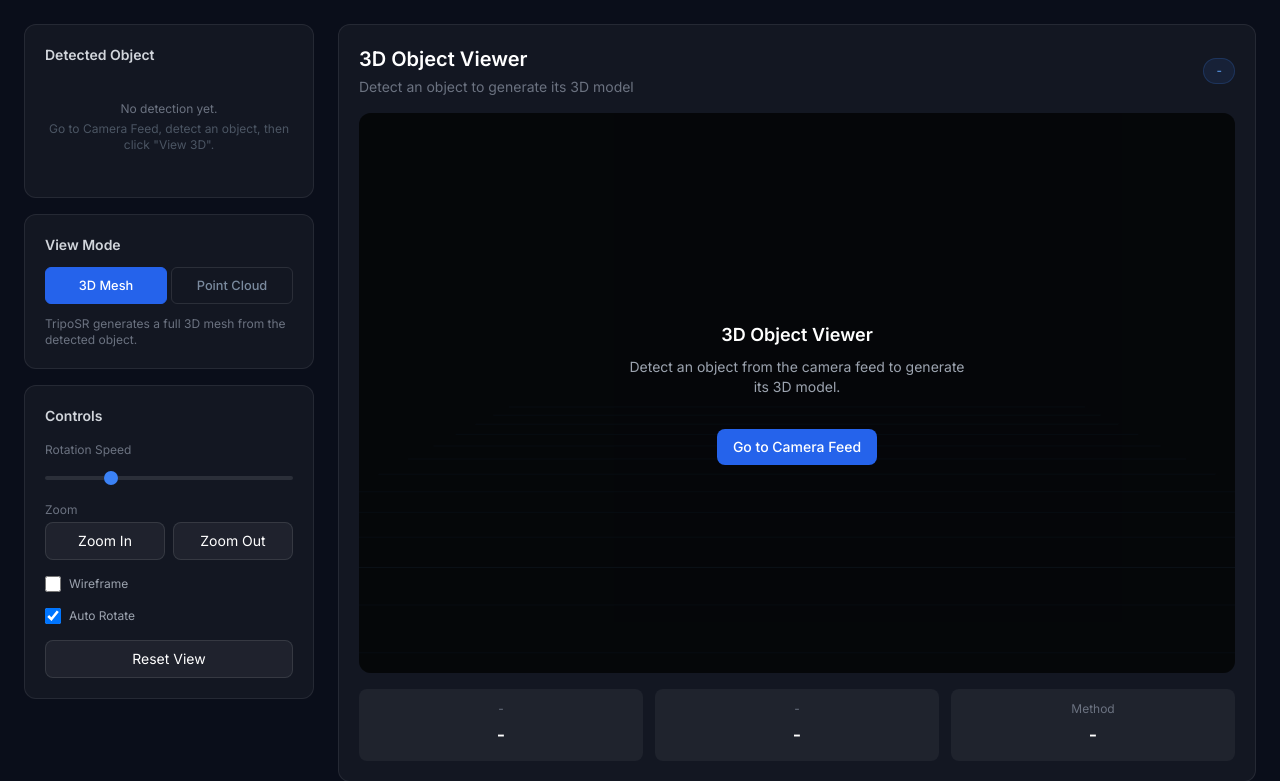
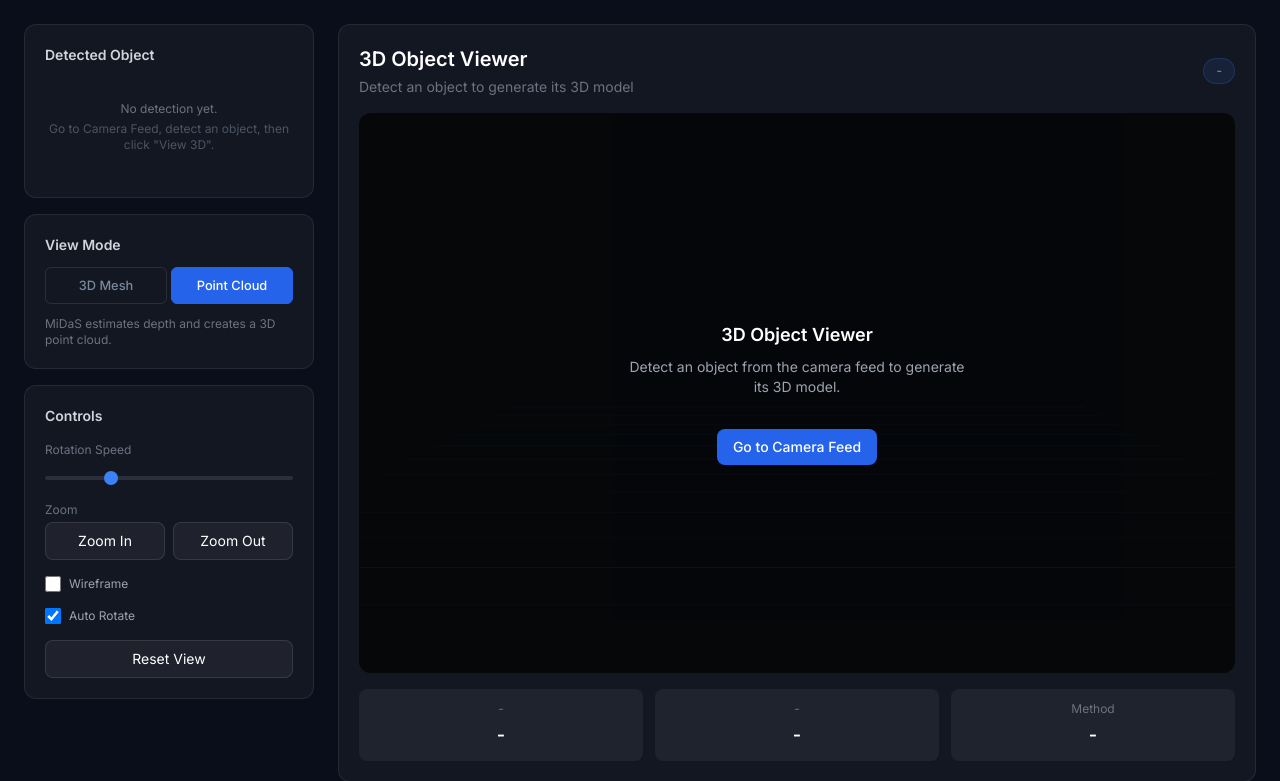
Before and after one commit to Lamsalyusu/smart-vision-ai, a Django app: template backendcore/templates/model_viewer_v2.html in a window 1280 px wide. Shown: the part 61-842 px from the top of the page. Run offline with Django 5.2, Linux system fonts and the light colour scheme; the template is opened without the code that fills it, so the values that code supplies are empty; some libraries are stand-ins or nearby versions.

Commit message:
Default the 3D viewer to MiDaS point-cloud mode
Original message: small update

```diff
--- a/backendcore/templates/model_viewer_v2.html
+++ b/backendcore/templates/model_viewer_v2.html
@@ -95,10 +95,10 @@ if ('serviceWorker' in navigator) {
                 <div class="card p-5">
                     <h3 class="text-sm font-semibold mb-3 text-gray-300">View Mode</h3>
                     <div class="mode-toggle">
-                        <button id="modeMesh" class="active" onclick="switchMode('mesh')">3D Mesh</button>
-                        <button id="modePointCloud" onclick="switchMode('pointcloud')">Point Cloud</button>
+                        <button id="modeMesh" onclick="switchMode('mesh')">3D Mesh</button>
+                        <button id="modePointCloud" class="active" onclick="switchMode('pointcloud')">Point Cloud</button>
                     </div>
-                    <p class="text-xs text-gray-500 mt-3" id="modeDesc">TripoSR generates a full 3D mesh from the detected object.</p>
+                    <p class="text-xs text-gray-500 mt-3" id="modeDesc">MiDaS estimates depth and creates a 3D point cloud.</p>
                 </div>
 
                 <div class="card p-5">
```
